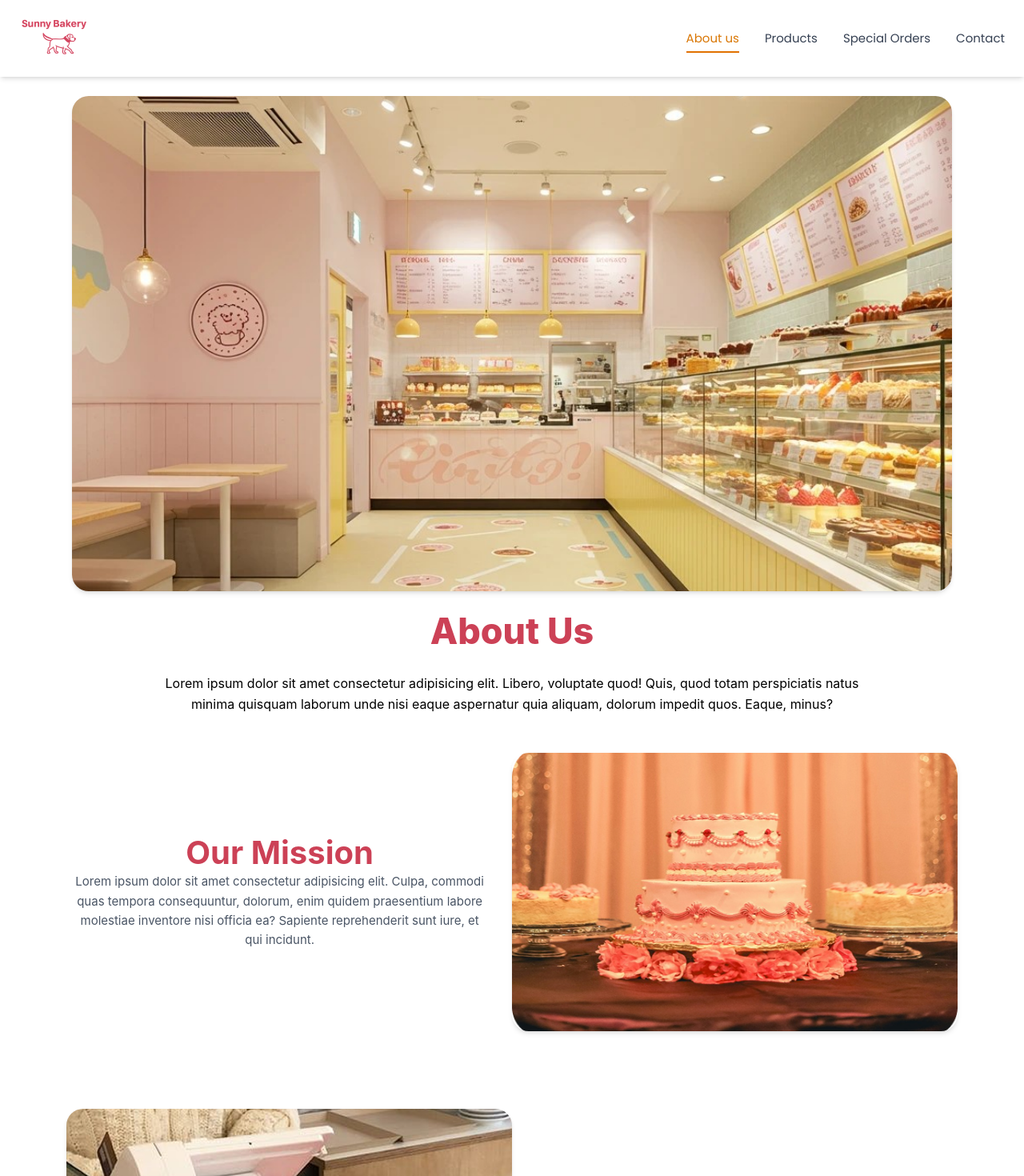
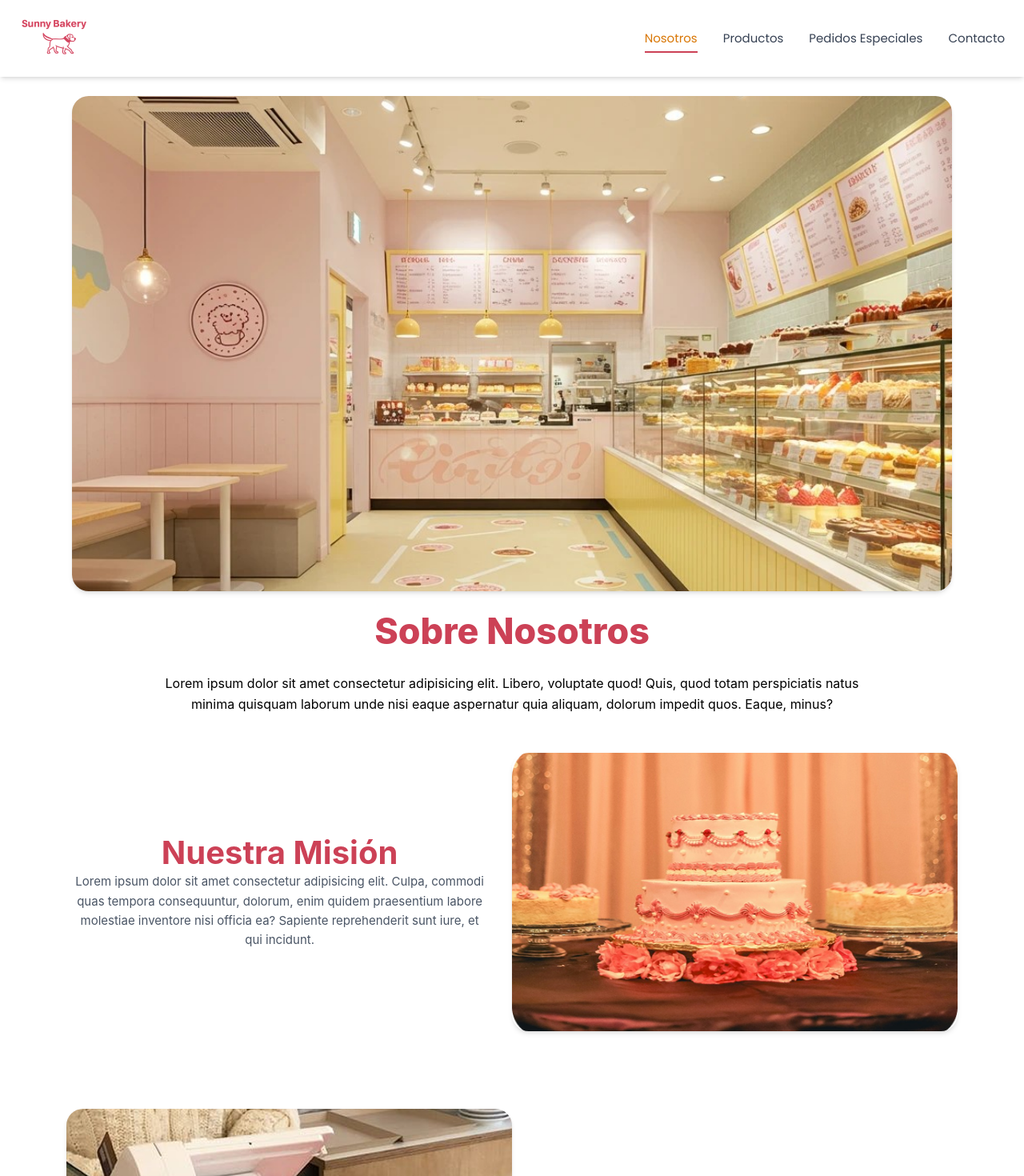
Before and after one commit to PaolaArtola/Bakery, a Vue app: page /about in a window 1280 px wide. Shown: the top 1470 px of the page at 80% size. Built offline with nearby package versions, Linux system fonts and the light colour scheme.

Commit message:
change header color

```diff
--- a/src/components/header.vue
+++ b/src/components/header.vue
@@ -69,44 +69,44 @@ onUnmounted(() => {
         <li>
           <RouterLink
             to="/about"
-            class="text-gray-700 hover:text-amber-600 transition-colors duration-200 relative group py-2"
+            class="text-gray-700 hover:text-[#cc4156] transition-colors duration-200 relative group py-2"
           >
-            About us
+            Nosotros
             <span
-              class="absolute bottom-0 left-0 w-0 h-0.5 bg-amber-600 transition-all duration-300 group-hover:w-full"
+              class="absolute bottom-0 left-0 w-0 h-0.5 bg-[#cc4156] transition-all duration-300 group-hover:w-full"
             ></span>
           </RouterLink>
         </li>
         <li>
           <RouterLink
             to="/products"
-            class="text-gray-700 hover:text-amber-600 transition-colors duration-200 relative group py-2"
+            class="text-gray-700 hover:text-[#cc4156] transition-colors duration-200 relative group py-2"
           >
-            Products
+            Productos
             <span
-              class="absolute bottom-0 left-0 w-0 h-0.5 bg-amber-600 transition-all duration-300 group-hover:w-full"
+              class="absolute bottom-0 left-0 w-0 h-0.5 bg-[#cc4156] transition-all duration-300 group-hover:w-full"
             ></span>
           </RouterLink>
         </li>
         <li>
           <RouterLink
             to="/special-orders"
-            class="text-gray-700 hover:text-amber-600 transition-colors duration-200 relative group py-2"
+            class="text-gray-700 hover:text-[#cc4156] transition-colors duration-200 relative group py-2"
           >
-            Special Orders
+            Pedidos Especiales
             <span
-              class="absolute bottom-0 left-0 w-0 h-0.5 bg-amber-600 transition-all duration-300 group-hover:w-full"
+              class="absolute bottom-0 left-0 w-0 h-0.5 bg-[#cc4156] transition-all duration-300 group-hover:w-full"
             ></span>
           </RouterLink>
         </li>
         <li>
           <RouterLink
             to="/contact"
-            class="text-gray-700 hover:text-amber-600 transition-colors duration-200 relative group py-2"
+            class="text-gray-700 hover:text-[#cc4156] transition-colors duration-200 relative group py-2"
           >
-            Contact
+            Contacto
             <span
-              class="absolute bottom-0 left-0 w-0 h-0.5 bg-amber-600 transition-all duration-300 group-hover:w-full"
+              class="absolute bottom-0 left-0 w-0 h-0.5 bg-[#cc4156] transition-all duration-300 group-hover:w-full"
             ></span>
           </RouterLink>
         </li>
--- a/src/views/AboutView.vue
+++ b/src/views/AboutView.vue
@@ -15,7 +15,7 @@ const cakeImages = [
         container-class="absolute inset-0 w-full h-full object-cover"
       />
     </div>
-    <h1 class="">About Us</h1>
+    <h1 class="">Sobre Nosotros</h1>
     <p class="w-[70%] text-center text-base text-gray-70 leading-relaxed">
       Lorem ipsum dolor sit amet consectetur adipisicing elit. Libero, voluptate quod! Quis, quod
       totam perspiciatis natus minima quisquam laborum unde nisi eaque aspernatur quia aliquam,
@@ -32,7 +32,7 @@ const cakeImages = [
         class="base-image w-full at520:w-1/2 rounded-lg shadow-md aspect-[8/5] object-cover"
       />
       <div class="text-center at520:text-left at520:w-1/2 space-y-4">
-        <h2 class="text-3xl font-bold text-gray-800">Our Mission</h2>
+        <h2 class="text-3xl font-bold text-gray-800">Nuestra Misión</h2>
         <p class="text-gray-600 leading-relaxed text-pretty">
           Lorem ipsum dolor sit amet consectetur adipisicing elit. Culpa, commodi quas tempora
           consequuntur, dolorum, enim quidem praesentium labore molestiae inventore nisi officia ea?
@@ -50,7 +50,7 @@ const cakeImages = [
         class="base-image w-full at520:w-1/2 rounded-lg shadow-md aspect-[8/5] object-cover"
       />
       <div class="text-center at520:text-left at520:w-1/2 space-y-4">
-        <h2>Our Promise</h2>
+        <h2>Nuestra Promesa</h2>
         <p class="text-gray-600 leading-relaxed text-pretty">
           Lorem ipsum dolor sit amet consectetur adipisicing elit. Culpa, commodi quas tempora
           consequuntur, dolorum, enim quidem praesentium labore molestiae inventore nisi officia ea?
```
